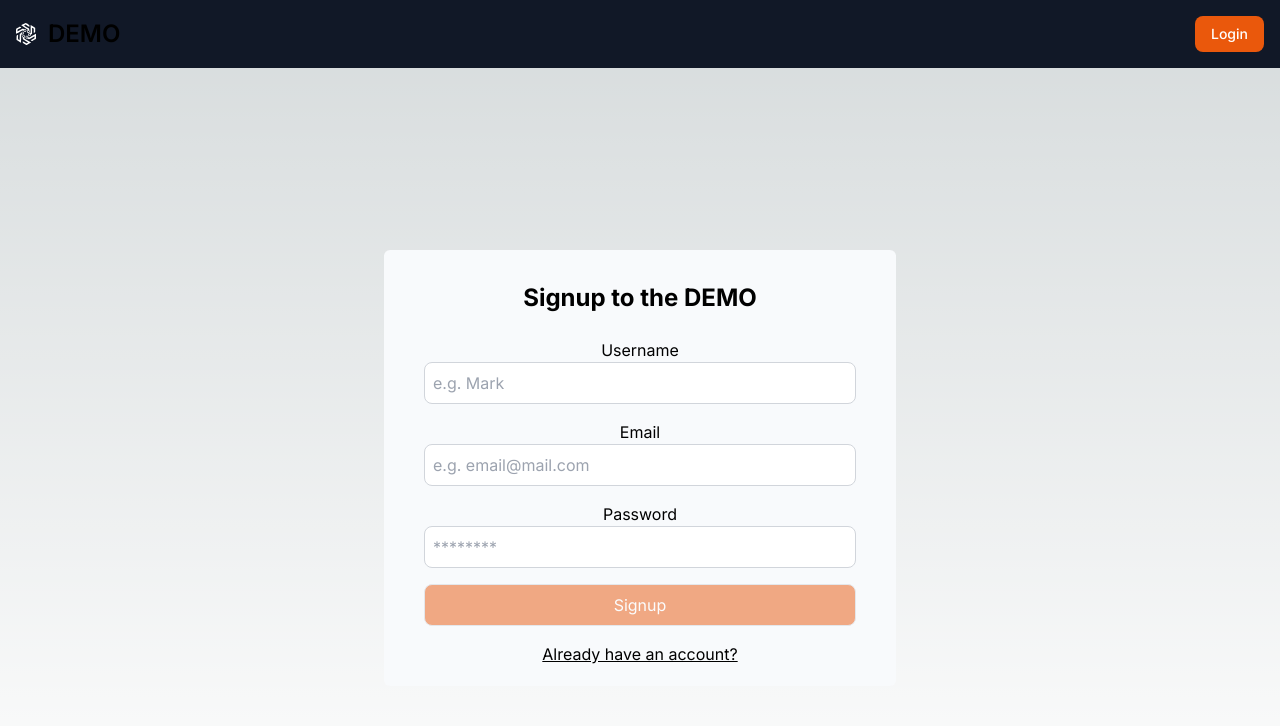
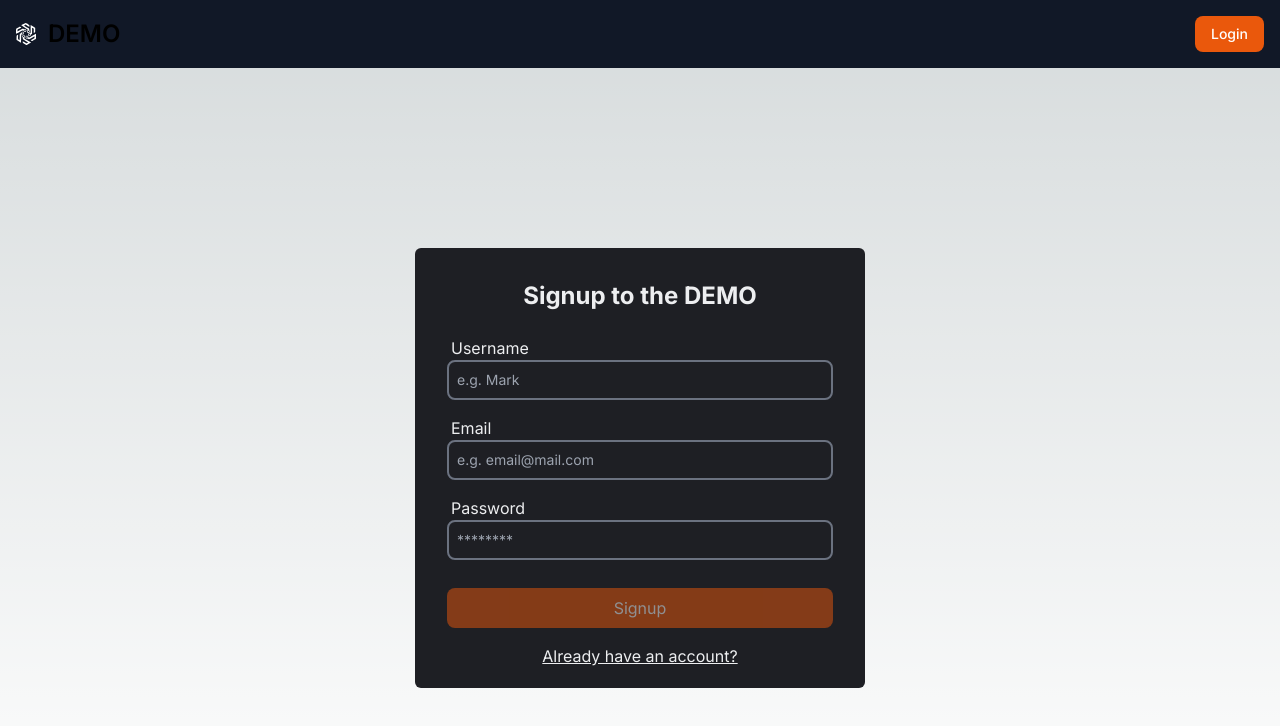
Before and after one commit to Ech0ke/NextJS-Authentication, a Next.js app: page /signup in a window 1280 px wide. Shown: the top 726 px of the page. Built offline with nearby package versions, Linux system fonts and the light colour scheme.

Commit message:
Restyled login and signup pages

```diff
--- a/src/app/page.tsx
+++ b/src/app/page.tsx
@@ -1,13 +1,9 @@
-import Image from 'next/image'
+import Image from "next/image";
 
 export default function Home() {
   return (
     <main className="flex min-h-screen flex-col items-center justify-between p-24">
       <div className="z-10 w-full max-w-5xl items-center justify-between font-mono text-sm lg:flex">
-        <p className="fixed left-0 top-0 flex w-full justify-center border-b border-gray-300 bg-gradient-to-b from-zinc-200 pb-6 pt-8 backdrop-blur-2xl dark:border-neutral-800 dark:bg-zinc-800/30 dark:from-inherit lg:static lg:w-auto  lg:rounded-xl lg:border lg:bg-gray-200 lg:p-4 lg:dark:bg-zinc-800/30">
-          Get started by editing&nbsp;
-          <code className="font-mono font-bold">src/app/page.tsx</code>
-        </p>
         <div className="fixed bottom-0 left-0 flex h-48 w-full items-end justify-center bg-gradient-to-t from-white via-white dark:from-black dark:via-black lg:static lg:h-auto lg:w-auto lg:bg-none">
           <a
             className="pointer-events-none flex place-items-center gap-2 p-8 lg:pointer-events-auto lg:p-0"
@@ -15,7 +11,7 @@ export default function Home() {
             target="_blank"
             rel="noopener noreferrer"
           >
-            By{' '}
+            By{" "}
             <Image
               src="/vercel.svg"
               alt="Vercel Logo"
@@ -47,7 +43,7 @@ export default function Home() {
           rel="noopener noreferrer"
         >
           <h2 className={`mb-3 text-2xl font-semibold`}>
-            Docs{' '}
+            Docs{" "}
             <span className="inline-block transition-transform group-hover:translate-x-1 motion-reduce:transform-none">
               -&gt;
             </span>
@@ -64,7 +60,7 @@ export default function Home() {
           rel="noopener noreferrer"
         >
           <h2 className={`mb-3 text-2xl font-semibold`}>
-            Learn{' '}
+            Learn{" "}
             <span className="inline-block transition-transform group-hover:translate-x-1 motion-reduce:transform-none">
               -&gt;
             </span>
@@ -81,7 +77,7 @@ export default function Home() {
           rel="noopener noreferrer"
         >
           <h2 className={`mb-3 text-2xl font-semibold`}>
-            Templates{' '}
+            Templates{" "}
             <span className="inline-block transition-transform group-hover:translate-x-1 motion-reduce:transform-none">
               -&gt;
             </span>
@@ -98,7 +94,7 @@ export default function Home() {
           rel="noopener noreferrer"
         >
           <h2 className={`mb-3 text-2xl font-semibold`}>
-            Deploy{' '}
+            Deploy{" "}
             <span className="inline-block transition-transform group-hover:translate-x-1 motion-reduce:transform-none">
               -&gt;
             </span>
@@ -109,5 +105,5 @@ export default function Home() {
         </a>
       </div>
     </main>
-  )
+  );
 }
--- a/src/app/signup/page.tsx
+++ b/src/app/signup/page.tsx
@@ -50,14 +50,14 @@ function SignupPage() {
 
   return (
     <div className="flex justify-center items-center min-h-screen">
-      <div className="flex flex-col rounded-md items-center max-w-lg min-w-[280px] w-2/5 justify-center pt-8 pb-5 px-5 md:px-10 bg-slate-50 text-black">
+      <div className="flex flex-col rounded-md items-center max-w-[450px] min-w-[280px] w-11/12  justify-center pt-8 pb-5 px-5 md:px-8 bg-metal text-whiteText">
         <h1 className="text-2xl font-bold mb-6 text-center">
           Signup to the DEMO
         </h1>
-        <form onSubmit={handleSignup} className="text-center">
+        <form onSubmit={handleSignup} className="[&>label]:ml-1">
           <label htmlFor="username">Username</label>
           <input
-            className="w-full p-2 border border-gray-300 rounded-lg mb-4 focus:outline-none focus:border-gray-600"
+            className="w-full p-2 outline-offset-0 focus:outline-none focus:ring-orange-500 focus:ring-2 border-2 border-gray-500 rounded-lg mb-4 bg-transparent transition duration-200 ease-in-out text-sm"
             id="username"
             type="text"
             value={user.username}
@@ -66,7 +66,7 @@ function SignupPage() {
           />
           <label htmlFor="email">Email</label>
           <input
-            className="w-full p-2 border border-gray-300 rounded-lg mb-4 focus:outline-none focus:border-gray-600"
+            className="w-full p-2 outline-offset-0 focus:outline-none focus:ring-orange-500 focus:ring-2 border-2 border-gray-500 rounded-lg mb-4 bg-transparent transition duration-200 ease-in-out text-sm"
             id="email"
             type="text"
             value={user.email}
@@ -75,7 +75,7 @@ function SignupPage() {
           />
           <label htmlFor="password">Password</label>
           <input
-            className="w-full p-2 border border-gray-300 rounded-lg mb-4 focus:outline-none focus:border-gray-600"
+            className="w-full p-2 outline-offset-0 focus:outline-none focus:ring-orange-500 focus:ring-2 border-2 border-gray-500 rounded-lg mb-5 bg-transparent transition duration-200 ease-in-out text-sm"
             id="password"
             type="password"
             value={user.password}
@@ -83,7 +83,7 @@ function SignupPage() {
             placeholder="********"
           />
           <button
-            className="w-full p-2 border bg-orange-600 text-white border-gray-300 rounded-lg mb-4 focus:outline-none focus:border-none enabled:hover:bg-orange-500 disabled:opacity-50 transition duration-300 ease-in-out"
+            className="w-full p-2 bg-orange-600 text-white  rounded-lg mt-2 mb-4 focus:outline-none focus:border-none enabled:hover:bg-orange-500 disabled:opacity-50 transition duration-300 ease-in-out"
             onClick={handleSignup}
             disabled={buttonDisabled}
           >
```
